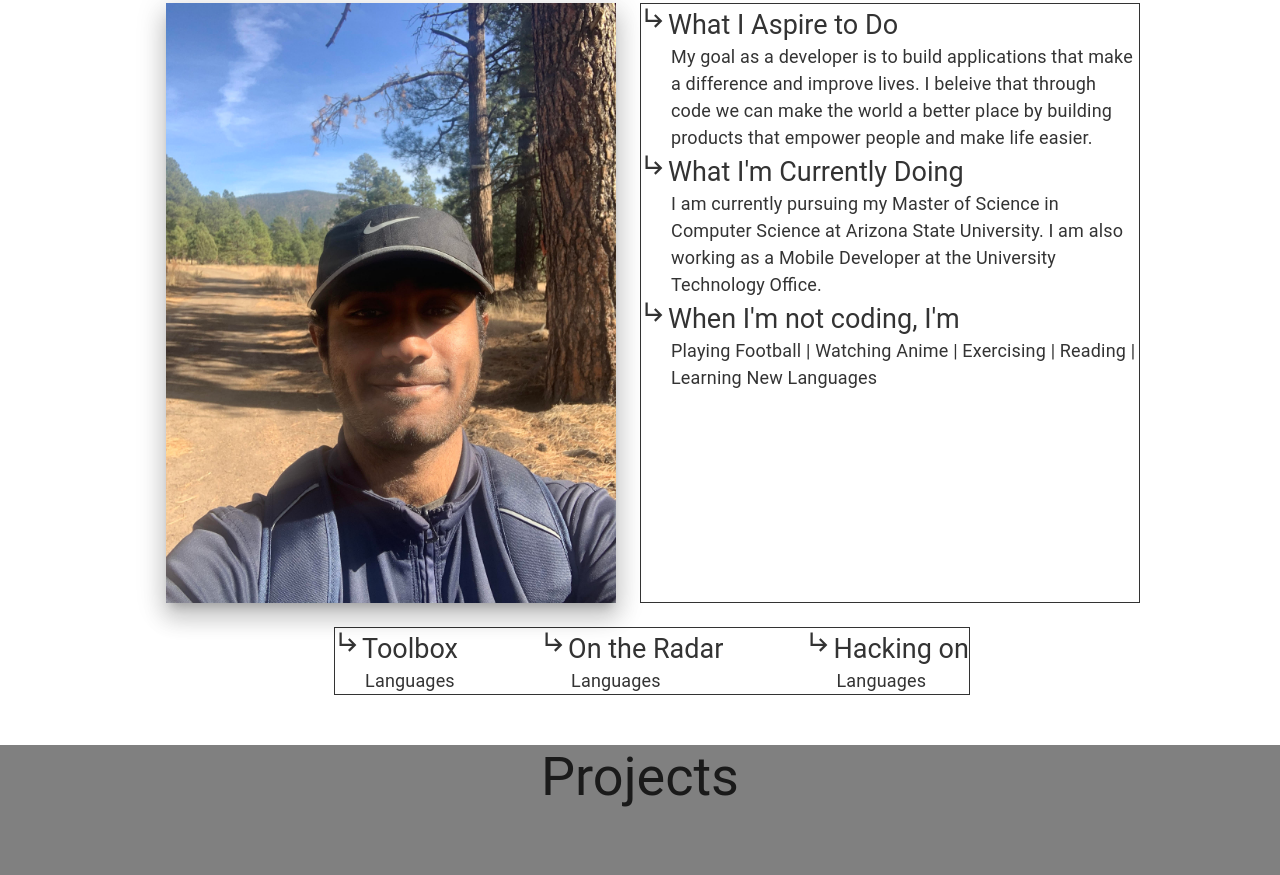
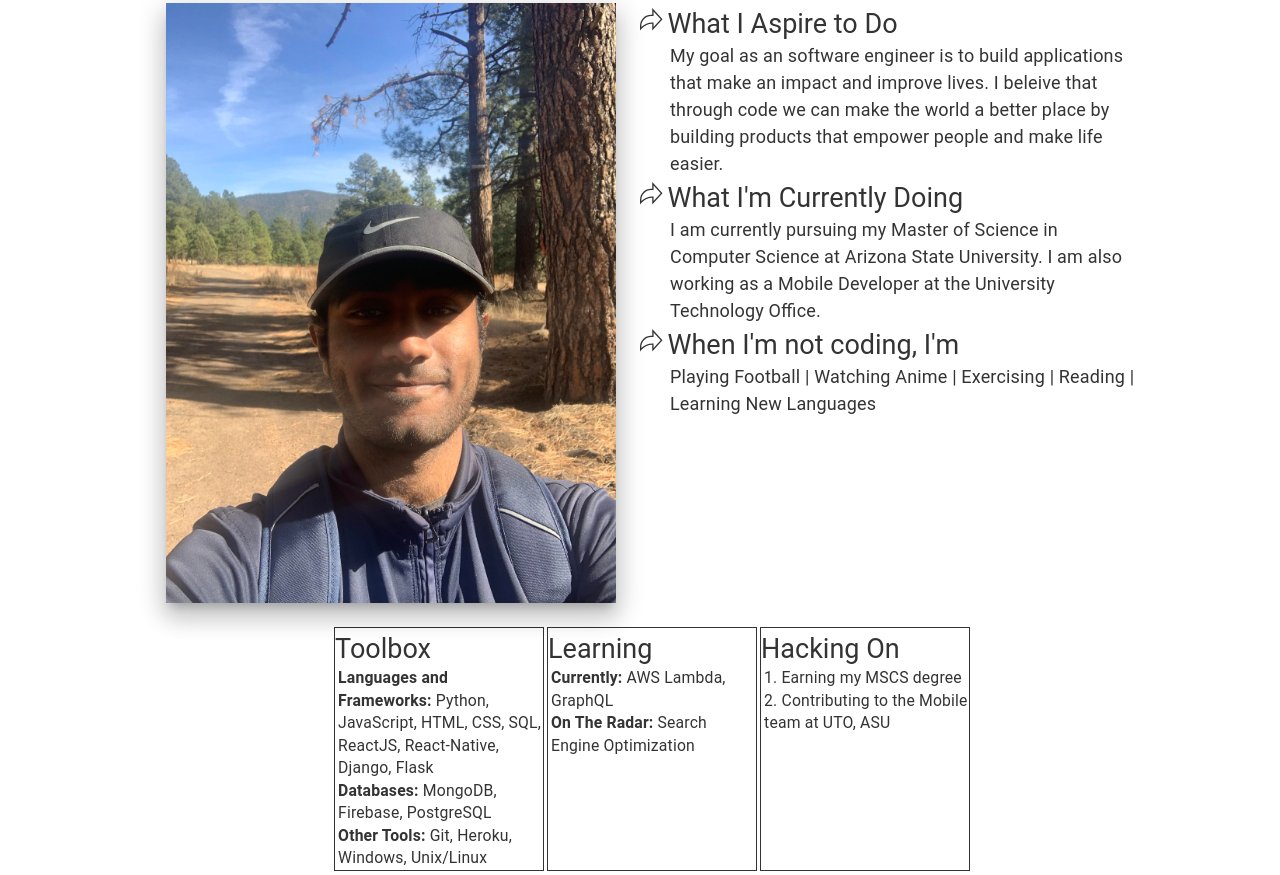
Before and after one commit to shreesh5/portfolio_v1, a Gatsby site: page / in a window 1280 px wide. Shown: the part 940-1815 px from the top of the page. Built offline with nearby package versions, Linux system fonts and the light colour scheme; Gatsby itself is replaced by a stand-in of ours.

Commit message:
Added bottombulletpoint component and content for it

```diff
--- /dev/null
+++ b/src/components/BottomBulletPoint.js
@@ -0,0 +1,33 @@
+import React from 'react'
+import { Box, Typography, SvgIcon } from '@material-ui/core'
+import SubdirectoryArrowRightIcon from '@material-ui/icons/SubdirectoryArrowRight'
+
+const BottomBulletPoint = ({ title, points }) => {
+
+    return (
+        <Box  border={1} style={{width: "33%"}}>
+            <Box style={{flexDirection: 'row', display: 'flex'}}>
+                {/*<SvgIcon fontSize="small" viewBox="0 0 512 512" style={{marginTop: 5}}>
+                    <path d="m511.824219 255.863281-233.335938-255.863281v153.265625h-27.105469c-67.144531 0-130.273437 26.148437-177.753906 73.628906-47.480468 47.480469-73.628906 110.609375-73.628906 177.757813v107.347656l44.78125-49.066406c59.902344-65.628906 144.933594-103.59375 233.707031-104.457032v153.253907zm-481.820313 179.003907v-30.214844c0-59.132813 23.027344-114.730469 64.839844-156.542969s97.40625-64.839844 156.539062-64.839844h57.105469v-105.84375l162.734375 178.4375-162.734375 178.441407v-105.84375h-26.917969c-94.703124 0-185.773437 38.652343-251.566406 106.40625zm0 0" />
+                </SvgIcon>*/}
+                <Typography variant="h5" style={{ marginTop: 3}}>
+                    {title}
+                </Typography>
+            </Box>
+            <Box style={{flexDirection: 'column', display: 'flex', marginLeft: 3}}>
+            {
+                points.map(point => (
+                    <Box display="flex" flexDirection="row" align="left" width="100%">
+                        <Typography variant="body2" width="100%">
+                            <b>{point.title ? point.title : null}</b>
+                            {point.text}
+                        </Typography>
+                    </Box>
+                ))
+            }
+            </Box>
+        </Box>
+    )
+}
+
+export default BottomBulletPoint
--- a/src/components/BulletPoint.js
+++ b/src/components/BulletPoint.js
@@ -8,8 +8,11 @@ const BulletPoint = ({ title, text, icons }) => {
     return (
         <div>
             <Box style={{flexDirection: 'row', display: 'flex'}}>
-                <SubdirectoryArrowRightIcon fontSize="medium"/>
-                <Typography variant="h5" style={{ marginTop: 3}}>
+                {/*<SubdirectoryArrowRightIcon fontSize="medium"/>*/}
+                <SvgIcon fontSize="small" viewBox="0 0 512 512" style={{marginTop: 5}}>
+                    <path d="m511.824219 255.863281-233.335938-255.863281v153.265625h-27.105469c-67.144531 0-130.273437 26.148437-177.753906 73.628906-47.480468 47.480469-73.628906 110.609375-73.628906 177.757813v107.347656l44.78125-49.066406c59.902344-65.628906 144.933594-103.59375 233.707031-104.457032v153.253907zm-481.820313 179.003907v-30.214844c0-59.132813 23.027344-114.730469 64.839844-156.542969s97.40625-64.839844 156.539062-64.839844h57.105469v-105.84375l162.734375 178.4375-162.734375 178.441407v-105.84375h-26.917969c-94.703124 0-185.773437 38.652343-251.566406 106.40625zm0 0" />
+                </SvgIcon>
+                <Typography variant="h5" style={{ marginTop: 3, marginLeft:5}}>
                     {title}
                 </Typography>
             </Box>
--- a/src/components/about.js
+++ b/src/components/about.js
@@ -9,6 +9,7 @@ import {
 import Img from 'gatsby-image'
 import { graphql, useStaticQuery } from 'gatsby'
 import BulletPoint from './BulletPoint'
+import BottomBulletPoint from './BottomBulletPoint'
 
 const About = () => {
 
@@ -43,6 +44,41 @@ const About = () => {
         }
     ]
 
+    const tools_bulletpoints = [
+        {
+            "title": "Languages and Frameworks: ",
+            "text": "Python, JavaScript, HTML, CSS, SQL, ReactJS, React-Native, Django, Flask",
+        },
+        {
+            "title": "Databases: ",
+            "text": "MongoDB, Firebase, PostgreSQL",
+        },
+        {
+            "title": "Other Tools: ",
+            "text": "Git, Heroku, Windows, Unix/Linux",
+        },
+    ]
+
+    const learning_bulletpoints = [
+        {
+            "title": "Currently: ",
+            "text": "AWS Lambda, GraphQL",
+        },
+        {
+            "title": "On The Radar: ",
+            "text": "Search Engine Optimization",
+        }
+    ]
+
+    const hacking_bulletpoints = [
+        {
+            "text": "1. Earning my MSCS degree",
+        },
+        {
+            "text": "2. Contributing to the Mobile team at UTO, ASU",
+        },
+    ]
+
     return (
         <div className="about-section" id="about">
             <Typography variant="h3">About Me</Typography>
@@ -64,10 +100,10 @@ const About = () => {
                     </Paper>
                 </Grid>
                 <Grid item xs={12} md={6}  align="left">
-                    <Box style={{flexDirection: 'column', display: 'flex', minWidth: 400, maxWidth: 500, height: "100%"}} border={1}>
+                    <Box style={{flexDirection: 'column', display: 'flex', minWidth: 400, maxWidth: 500, height: "100%"}}>
                         <BulletPoint
                             title="What I Aspire to Do"
-                            text = "My goal as a developer is to build applications that make a difference and improve lives. I beleive that through code we can make the world a better place by building products that empower people and make life easier."
+                            text = "My goal as an software engineer is to build applications that make an impact and improve lives. I beleive that through code we can make the world a better place by building products that empower people and make life easier."
                         />
                         <BulletPoint
                             title="What I'm Currently Doing"
@@ -80,18 +116,18 @@ const About = () => {
                     </Box>
                 </Grid>
                 <Grid item xs={12} align="center">
-                    <Box border={1} width="55%" display="flex" flexDirection="row" justifyContent="space-between" marginLeft={6}>
-                        <BulletPoint
+                    <Box width="55%" display="flex" flexDirection="row" justifyContent="space-between" marginLeft={6}>
+                        <BottomBulletPoint
                             title="Toolbox"
-                            text="Languages"
+                            points={tools_bulletpoints}
                         />
-                        <BulletPoint
-                            title="On the Radar"
-                            text="Languages"
+                        <BottomBulletPoint
+                            title="Learning"
+                            points={learning_bulletpoints}
                         />
-                        <BulletPoint
-                            title="Hacking on"
-                            text="Languages"
+                        <BottomBulletPoint
+                            title="Hacking On"
+                            points={hacking_bulletpoints}
                         />
                     </Box>
                 </Grid>
```
